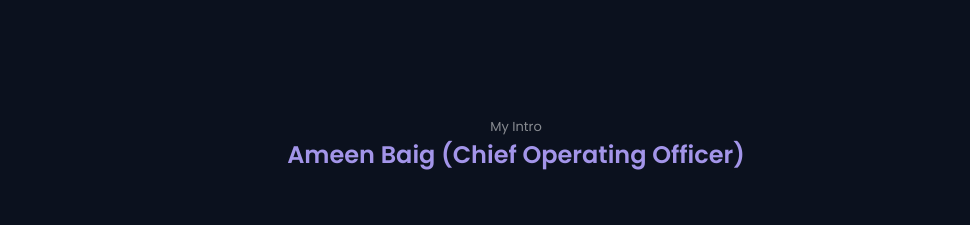
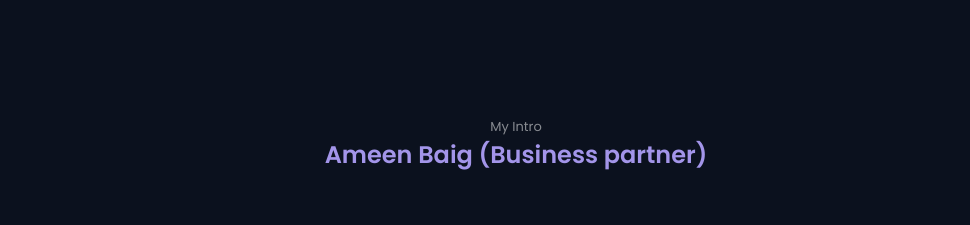
Before and after one commit to royaltytopmeetz/royaltytopmeetz, a plain HTML site: page index.html in a window 1280 px wide. Shown: the part 1360-1585 px from the top of the page, without its empty margins (124-1094 px from the left). Drawn offline with nearby package versions, Linux system fonts and the light colour scheme; a script that the page names is missing; files whose address does not match are found by name.

Commit message:
Update index.html

```diff
--- a/index.html
+++ b/index.html
@@ -153,7 +153,7 @@
         </section>
         <section class="about section" id="about">
             <span class="section__subtitle">My Intro</span>
-            <h2 class="section__title">Ameen Baig (Chief Operating Officer) </h2>
+            <h2 class="section__title">Ameen Baig (Business partner) </h2>
 
             <div class="about__container container grid">
                 <img src="img/ameen photo.jpeg" alt="" class="about__img">
```
